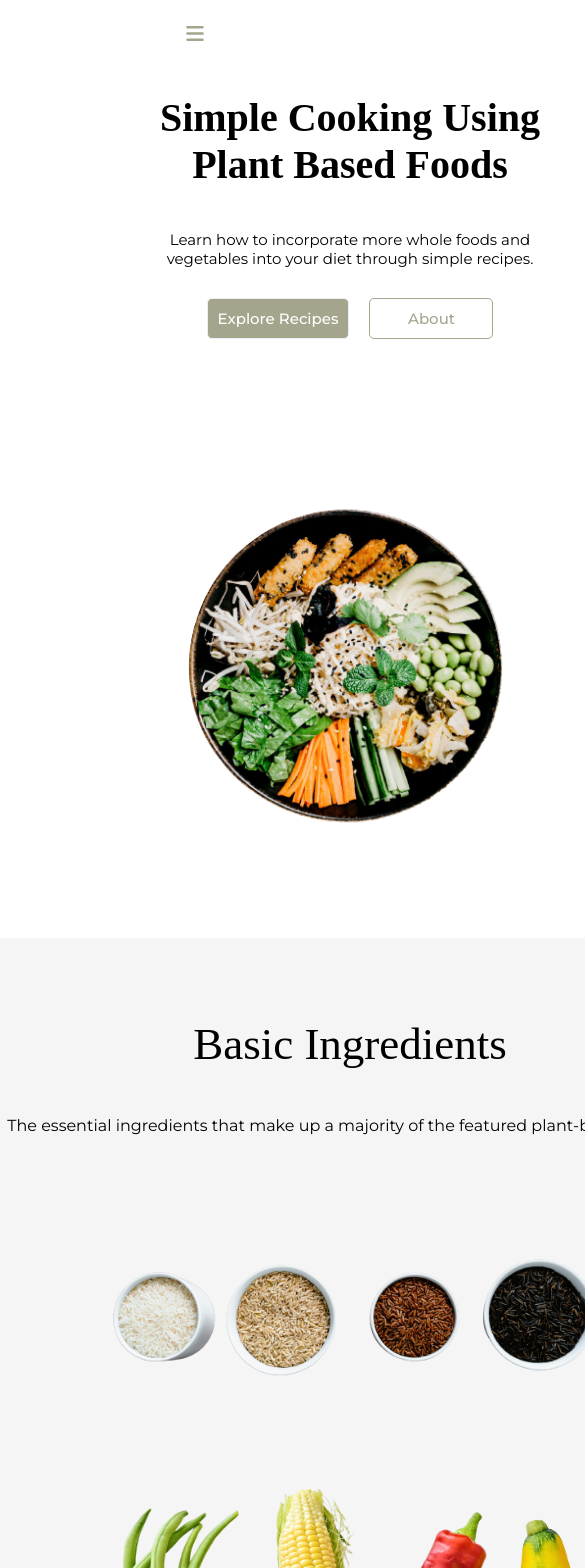
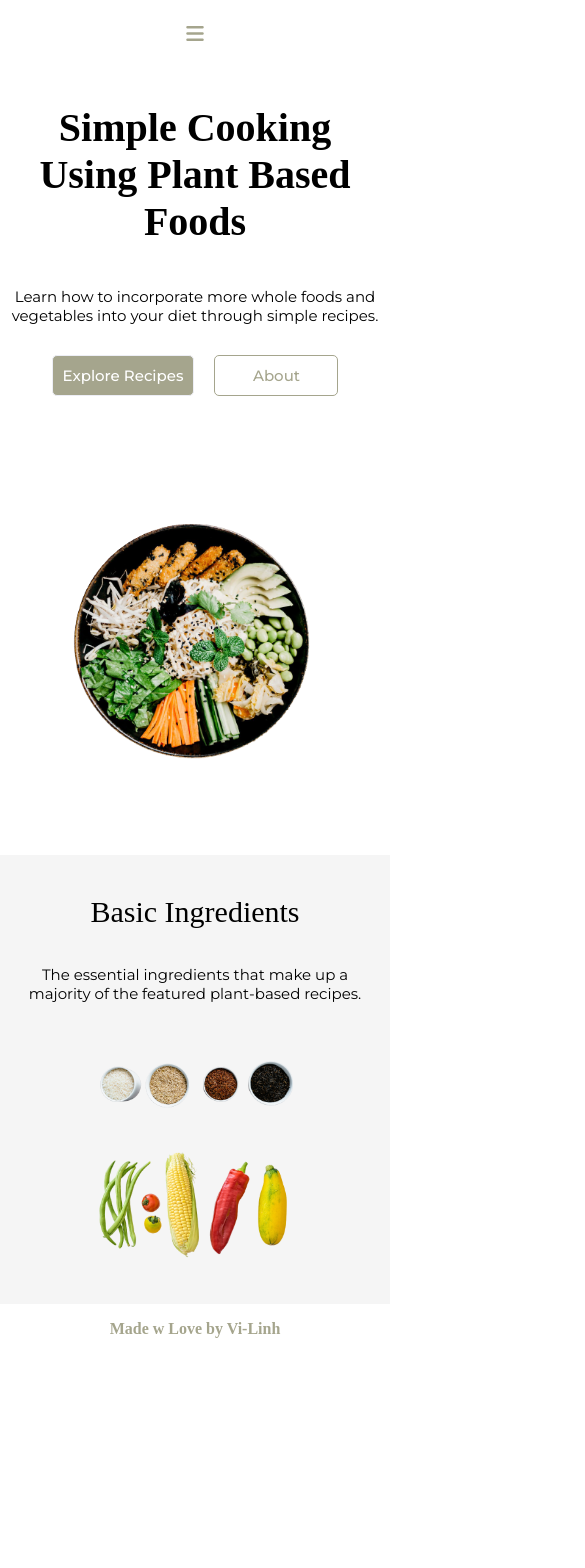
Before and after one commit to vilinh/plant-recipes-react, a React (Create React App) app: page / in a window 390 px wide. Shown: the top 1568 px of the page, 585 px wide, since content can reach past the window. After the commit the page ends 1354 px from the top, so only its background shows below. Built offline with nearby package versions, Linux system fonts and the light colour scheme.

Commit message:
home page media queries (resize images)

```diff
--- a/src/App.css
+++ b/src/App.css
@@ -1,6 +1,4 @@
 .App {
-  width: 100%;
-  height: auto;
   display: flex;
   flex-direction: column;
   font-family: 'Volikorn', serif;
--- a/src/styles/Gallery.css
+++ b/src/styles/Gallery.css
@@ -4,6 +4,7 @@
     align-items: center;
     background-color: #f5f5f5;
     padding: 50px 0px;
+    flex-wrap: wrap;
 }
 
 .gallery h1 {
@@ -27,3 +28,18 @@ body {
 img {
     width: 500px;
 }
+
+@media (max-width: 600px) {
+    .gallery {
+        padding: 20px 10px;
+    }
+    .gallery h1 {
+        font-size: 30px;
+    }
+    .text p {
+        font-size: 15px;
+    }
+    img {
+        width: 200px;
+    }
+}
--- a/src/styles/Home.css
+++ b/src/styles/Home.css
@@ -11,7 +11,9 @@
 
 .home .max-width {
     padding: 0 200px;
-  }
+    display: flex;
+    flex-wrap: wrap;
+}
 
 .header h1 {
     font-size: 50px;
@@ -119,3 +121,16 @@
         justify-content: center;
     }
 }
+@media only screen and (max-width: 600px) {
+    .home .max-width {
+        padding: 10px;
+    }
+    .text p {
+        text-align: center;
+    }
+}
+@media (max-width: 500px) {
+    .header-right img {
+        width: 300px;
+    }
+}
```
Also changed, not shown: src/styles/Navbar.css (line endings or trailing spaces).
